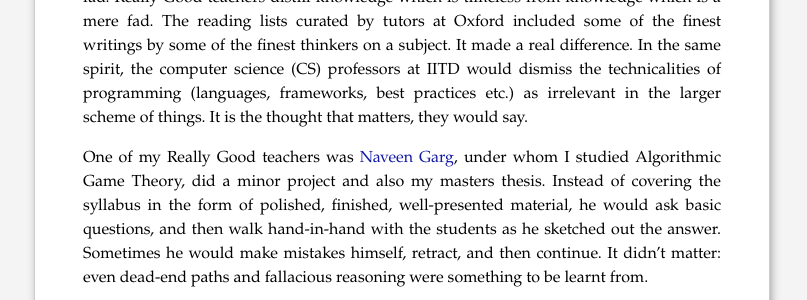
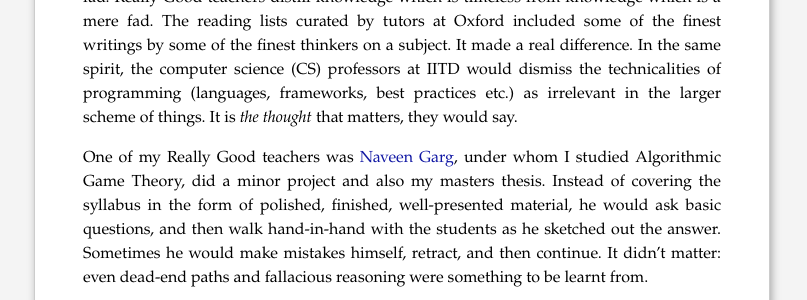
Before and after one commit to piyushahuja/piyushahuja.github.io, a Jekyll site: the page built from _posts/journal/2020-09-05-teachers.md, in a window 1280 px wide and 900 px high, scrolled down 639 px. Shown: the part 294-594 px from the top of the window, without its empty margins (238-1045 px from the left). Built offline with Jekyll 4.4.1, drawn with Linux system fonts in a browser that asks for light colours; comment, search, counter and statistics services are not loaded; some of the changed text lies outside the part shown.

```diff
--- a/_posts/journal/2020-09-05-teachers.md
+++ b/_posts/journal/2020-09-05-teachers.md
@@ -21,7 +21,7 @@ A few more minutes would then pass.  If a student got to the answer, RN would as
 
 Oxford’s tutorial system is designed around this.  One of the things that struck me while writing essays at Oxford was how simple and jargon-free the questions used to be. One could pose them to someone who is still in high school, and they would still understand the gist of it (To answer it well, though, was another matter).
 
-When it comes down to it, all knowledge is not equal. Some of it is timeless, some of it is a fad.  Really Good teachers distill knowledge which is timeless from knowledge which is a mere fad. The reading lists curated by tutors at Oxford included some of the finest writings by some of the finest thinkers on a subject. It made a real difference.  In the same spirit, the computer science (CS) professors at IITD would dismiss the technicalities of programming (languages, frameworks, best practices etc.) as irrelevant in the larger scheme of things. It is the thought that matters, they would say.
+When it comes down to it, all knowledge is not equal. Some of it is timeless, some of it is a fad.  Really Good teachers distill knowledge which is timeless from knowledge which is a mere fad. The reading lists curated by tutors at Oxford included some of the finest writings by some of the finest thinkers on a subject. It made a real difference.  In the same spirit, the computer science (CS) professors at IITD would dismiss the technicalities of programming (languages, frameworks, best practices etc.) as irrelevant in the larger scheme of things. It is *the thought* that matters, they would say.
 
 One of my Really Good teachers was [Naveen Garg](https://en.wikipedia.org/wiki/Naveen_Garg?fbclid=IwAR0KYN66YkAPs0w_xFx0KwbbA6uT0EN-RXcDGJ_BjxtDLvk8dqLNZkrCOqc), under whom I studied Algorithmic Game Theory, did a minor project and also my masters thesis.  Instead of covering the syllabus in the form of polished, finished, well-presented material, he would ask basic questions, and then walk hand-in-hand with the students as he sketched out the answer. Sometimes he would make mistakes himself, retract, and then continue. It didn’t matter: even dead-end paths and fallacious reasoning were something to be learnt from.
 
```
